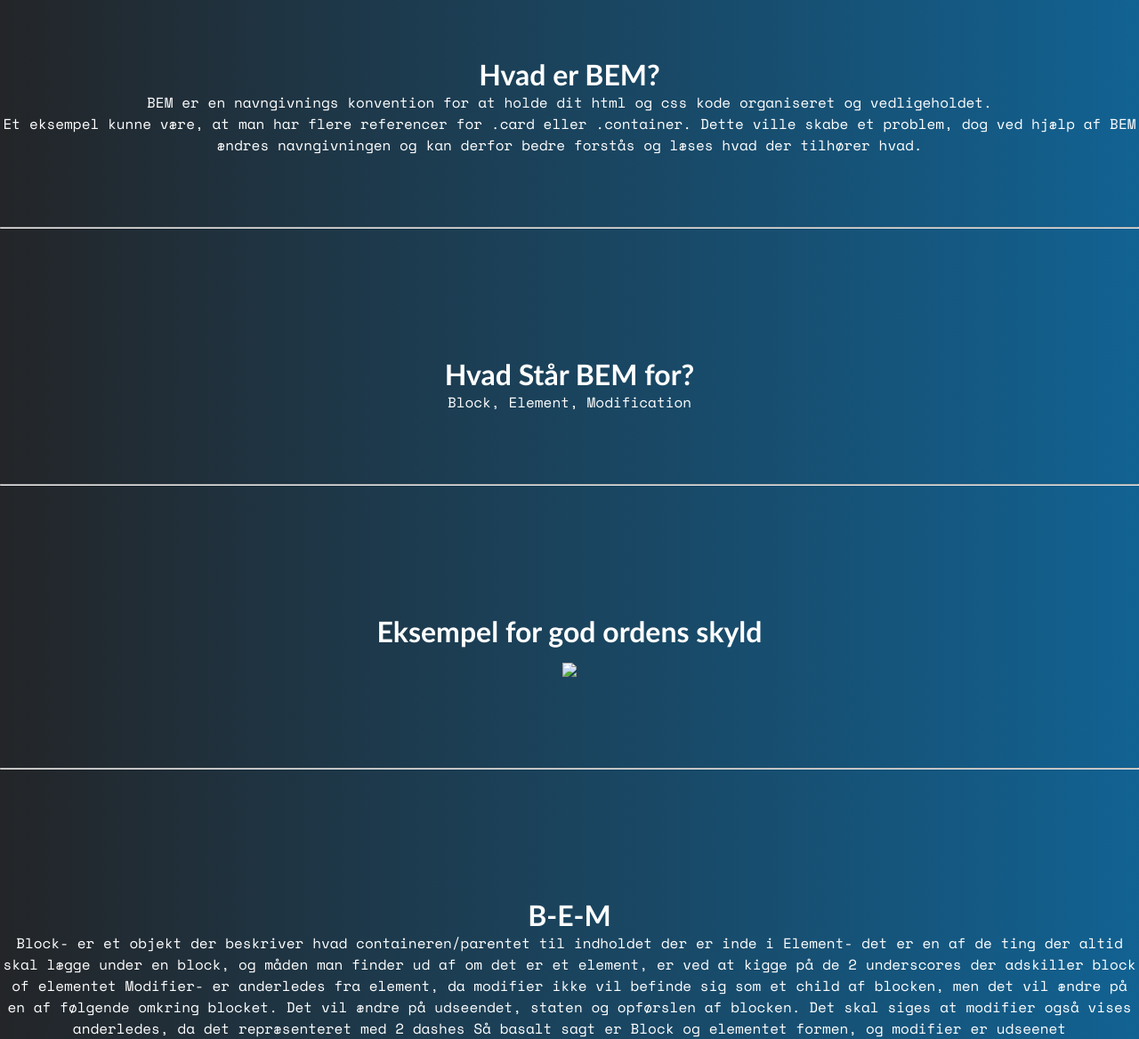
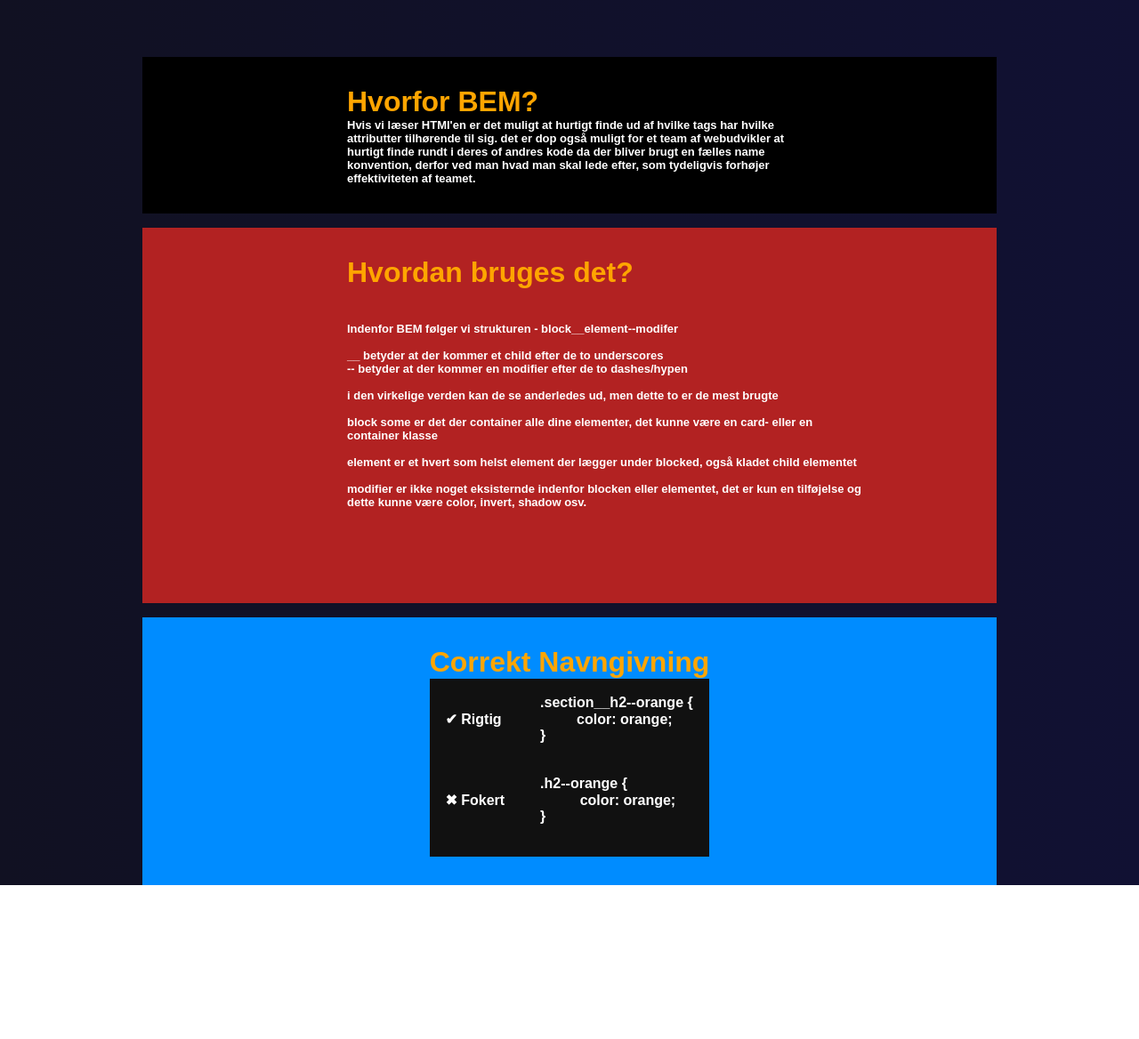
Before and after one commit to Spongey21/Naming_Convention_GF2, a plain HTML site: page index.html in a window 1280 px wide. Shown: the whole page at 89% size. After the commit the page ends 995 px from the top, so only its background shows below. Drawn offline with nearby package versions, Linux system fonts and the light colour scheme.

Commit message:
reworked

```diff
--- a/index.html
+++ b/index.html
@@ -1,5 +1,6 @@
 <!DOCTYPE html>
 <html lang="en">
+
 <head>
     <meta charset="UTF-8">
     <meta http-equiv="X-UA-Compatible" content="IE=edge">
@@ -7,32 +8,53 @@
     <link rel="stylesheet" href="style.css">
     <title>Document</title>
 </head>
+
 <body>
-    <main class="content">
-        <section class="content__section--border">
-            <h1 class="content__h1 content__h1--yellow">Hvad er BEM?</h1>
-            <p class="content_p">BEM er en navngivnings konvention for at holde dit html og css kode organiseret og vedligeholdet. <br> Et eksempel kunne være, at man har flere referencer for .card eller .container. Dette ville skabe et problem, dog ved hjælp af BEM ændres navngivningen og kan derfor bedre forstås og læses hvad der tilhører hvad. </p>
+    <main class="card">
+        <section class="card__section card__section--black">
+            <h2 class="section__h2 section__h2--orange">Hvorfor BEM?</h2">
+                <p class="section__p ">Hvis vi læser HTMl'en er det muligt at hurtigt finde ud af hvilke tags har hvilke
+                    attributter tilhørende til sig. det er
+                    dop også muligt for et team af webudvikler at hurtigt finde rundt i deres of andres kode da der
+                    bliver brugt en fælles name
+                    konvention, derfor ved man hvad man skal lede efter, som tydeligvis forhøjer effektiviteten af
+                    teamet.</p>
         </section>
-        <hr>
-        <section class="content__section--border">
-            <h1 class="content__h1 content__h1--yellow">Hvad Står BEM for?</h1>
-            <p class="content__p">Block, Element, Modification</p>
+        <section class="card__section card__section--fire">
+            <h2 class="section__h2 section__h2--orange">Hvordan bruges det?</h2">
+                <pre>
+                        <p class="section__p">Indenfor BEM følger vi strukturen - block__element--modifer
+
+__ betyder at der kommer et child efter de to underscores
+-- betyder at der kommer en modifier efter de to dashes/hypen
+
+i den virkelige verden kan de se anderledes ud, men dette to er de mest brugte
+
+block some er det der container alle dine elementer, det kunne være en card- eller en
+container klasse
+
+element er et hvert som helst element der lægger under blocked, også kladet child elementet
+
+modifier er ikke noget eksisternde indenfor blocken eller elementet, det er kun en tilføjelse og
+dette kunne være color, invert, shadow osv.</p>
+                    </pre>
         </section>
-        <hr>
-        <section class="content__section--border">
-            <h1 class="content__h1 content__h1--yellow">Eksempel for god ordens skyld</h1>
-            <img class="content__img" src="code1.png">
-        </section>
-        <hr>
-        <section class="content__section--border">
-            <h1 class="content__h1 content__h1--yellow">B-E-M</h1>
-            <p class="content__p">
-                Block- er et objekt der beskriver hvad containeren/parentet til indholdet der er inde i
-                Element- det er en af de ting der altid skal lægge under en block, og måden man finder ud af om det er et element, er ved at kigge på de 2 underscores der adskiller block of elementet
-                Modifier- er anderledes fra element, da modifier ikke vil befinde sig som et child af blocken, men det vil ændre på en af følgende omkring blocket. Det vil ændre på udseendet, staten og opførslen af blocken. Det skal siges at modifier også vises anderledes, da det repræsenteret med 2 dashes
-                Så basalt sagt er Block og elementet formen, og modifier er udseenet
-            </p>
+        <section class="card__section card__section--lightblue">
+            <h2 class="section__h2 section__h2--orange">Correkt Navngivning</h2">
+            <pre class="section__pre section__pre-medium">
+                <code>
+                            .section__h2--orange {
+    ✔ Rigtig                   color: orange;
+                            }
+                </code>
+                <code>
+                            .h2--orange {
+    ✖ Fokert                   color: orange;
+                            }
+                </code>
+            </pre>
         </section>
     </main>
 </body>
+
 </html>
--- a/style.css
+++ b/style.css
@@ -1,52 +1,82 @@
-@import url('https://fonts.googleapis.com/css2?family=Space+Mono&display=swap');
+:root {
+    --dark-color: #160c28;
+    --light-color: #ffffff;
+}
 
 * {
     padding: 0;
     margin: 0;
     box-sizing: border-box;
+    font-family: 'Arial';
     color: white;
-    font-family: 'Space Mono';
 }
 
 body {
-    background: linear-gradient(to left, #009FFD, #232528);
-    animation: move 5s ease infinite;
+    background: linear-gradient(to right, #111, #113);
     background-size: 200%;
+    animation: move 10s ease-in-out infinite;
 }
 
 @keyframes move {
-    0% {
-        background-position: 0% 50%;
+
+    from,
+    to {
+        background-position: 0 50%;
     }
+
     50% {
-        background-position: 100% 50%;
-    }
-    100% {
-        background-position: 0% 50%;
+        background-position: -100% 50%;
     }
 }
 
-/* Double underscore - child in "block" */
-/* Double dash - modification to "block" */
+/*
+    __ = child
+    -- = modifier
+*/
 
-.content {
-    text-align: center;
+.card {
     display: flex;
     flex-flow: column wrap;
-    gap: 5em;
+    gap: 1em;
+    padding: 4em 10em 0 10em;
+    color: rgb(223, 223, 223);
 }
 
-.content__h1 {
-    margin-top: 2em;
-    font-size: xx-large;
-    font-family: 'Gill Sans';
-    font-weight: bold;
+.card__section {
+    display: flex;
+    place-content: center;
+    padding: 2em 0 2em 0;
 }
 
-.content__p {
+.card__section--black {
+    background-color: black;
+}
+
+.card__section--fire {
+    background-color: firebrick;
+}
+
+.card__section--lightblue {
+    background-color: rgb(0, 140, 255);
+}
+
+.section__h2 {
+    font-size: xx-large;
+}
+
+.section__h2--orange {
+    color: orange;
+}
+
+.section__p {
+    font-size: small;
+    width: 500px;
+}
+
+.section__pre {
+    background-color: #111;
+}
+
+.section__pre-medium {
     font-size: medium;
 }
-
-.content__img {
-    padding: 1em;
-}
```
Also changed, not shown: no.png (added), yes.png (added).
